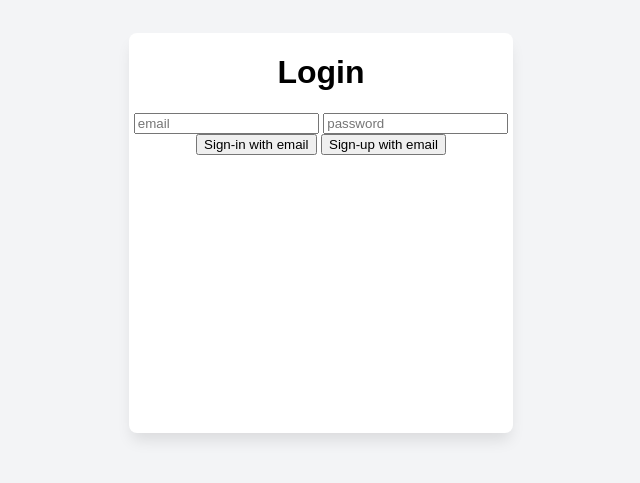
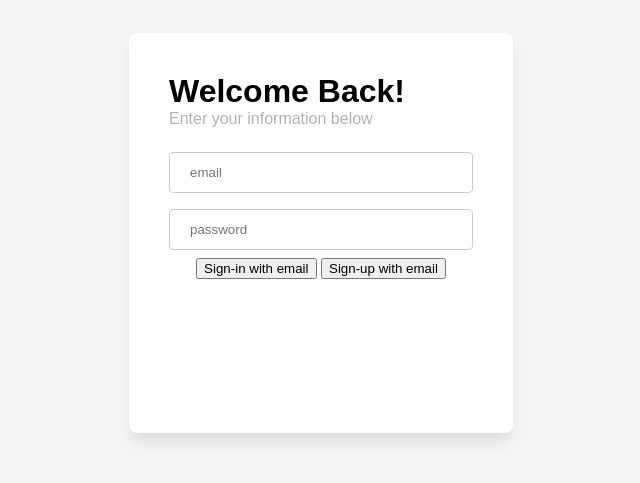
Before and after one commit to utk-cs340-fall24/OpenVinyl, a SvelteKit app in the folder OpenVinyl/: page /login in a window 1280 px wide. Shown: the part 167-650 px from the top of the page, without its empty margins (319-959 px from the left). Built offline with nearby package versions, Linux system fonts and the light colour scheme; a web font is replaced by a local one.

Commit message:
Login style updated

```diff
--- a/OpenVinyl/src/routes/login/+page.svelte
+++ b/OpenVinyl/src/routes/login/+page.svelte
@@ -4,14 +4,17 @@
   let email;
   let pass;
 
+  supabase.auth.onAuthStateChange((event, session) => {
+    if (event === 'SIGNED_IN') {
+        window.location.href = '/'; // redirect to account page
+    }
+  });
+
   async function signUp() {
     console.log("email: ", email,"pass: ", pass);
     const { data, error } = await supabase.auth.signUp({
         email: email,
         password: pass,
-        options: {
-            emailRedirectTo: 'http://localhost:5173'
-        }
     })
     console.log("data: ", data);
     console.log("error: ", error);
@@ -21,28 +24,29 @@
     const { data, error } = await supabase.auth.signInWithPassword({
         email: email,
         password: pass,
-        options: {
-            emailRedirectTo: 'http://localhost:5173'
-        }
     })
     console.log("data: ", data);
     console.log("error: ", error);
+
+    console.log(supabase.auth.getUser());
   }
 </script>
 
 <div class="container">
-  <div>
-    <h1>Login</h1>
+  <div class="login-window">
+    <h1>Welcome Back!</h1>
+    <p>Enter your information below</p>
 
     <input type="email" name="" id="email" placeholder="email" bind:value={email}>
     <input type="password" name="" id="pass" placeholder="password" bind:value={pass}>
-    <button id="esignin" on:click={signIn}>Sign-in with email</button>
-    <button id="esignup" on:click={signUp}>Sign-up with email</button>
+    <button class="inputbox" on:click={signIn}>Sign-in with email</button>
+    <button class="inputbox" on:click={signUp}>Sign-up with email</button>
   </div>
 </div>
 
 <style>
   * {
+    box-sizing: border-box;
     font-family: Arial, Helvetica, sans-serif;
   }
 
@@ -56,12 +60,34 @@
     align-items: center;
   }
 
-  div {
+  .container div {
     height: 50vh;
-    width: 30vw;
+    max-width: 30vw;
     background-color: #fff;
     box-shadow: 0px 10px 15px -3px rgba(0,0,0,0.1);
     border-radius: 8px;
+    padding: 2.5em;
     text-align: center;
   }
+
+  .login-window h1 {
+    text-align: left;
+    margin: 0;
+  }
+
+  .login-window p {
+    text-align: left;
+    margin: 0 0 1em 0;
+    opacity: 0.3;
+  }
+
+  .login-window input {
+    width: 100%;
+    padding: 12px 20px;
+    margin: 8px 0;
+    display: inline-block;
+    border: 1px solid #ccc;
+    border-radius: 4px;
+    box-sizing: border-box;
+  }
 </style>
```
Also changed, not shown: OpenVinyl/src/routes/(app)/+page.svelte (+7 -0 lines).
